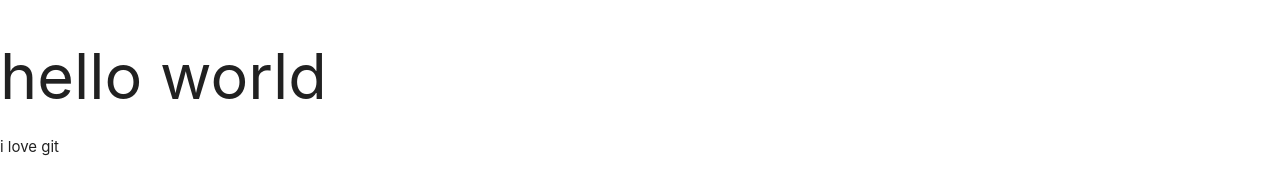
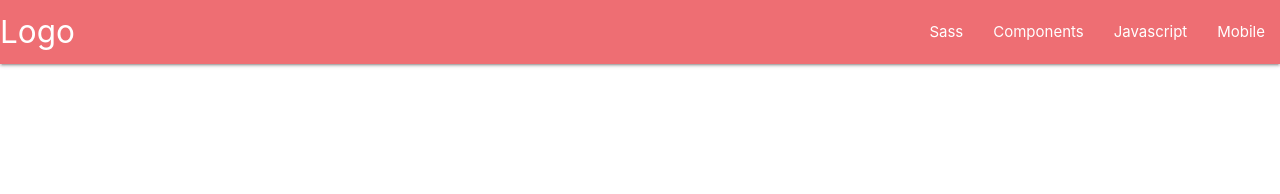
Before and after one commit to MohammadAminEbadi/PRJ, a plain HTML site: page index.html in a window 1280 px wide. Drawn offline with Linux system fonts and the light colour scheme.

Commit message:
5th commit after initializing

```diff
--- a/index.html
+++ b/index.html
@@ -5,11 +5,29 @@
     <meta name="viewport" content="width=device-width, initial-scale=1.0">
     <title>MyProject</title>
     <link rel="stylesheet" href="/src/materialize/css/materialize.min.css">
+    <link href="https://fonts.googleapis.com/icon?family=Material+Icons" rel="stylesheet">
     <link rel="stylesheet" href="/src/css/style.css">
 </head>
 <body>
-    <h1> hello world </h1>
-    <p> i love git </p>
+    <nav>
+        <div class="nav-wrapper">
+          <a href="#!" class="brand-logo">Logo</a>
+          <a href="#" data-target="mobile-demo" class="sidenav-trigger"><i class="material-icons">menu</i></a>
+          <ul class="right hide-on-med-and-down">
+            <li><a href="sass.html">Sass</a></li>
+            <li><a href="badges.html">Components</a></li>
+            <li><a href="collapsible.html">Javascript</a></li>
+            <li><a href="mobile.html">Mobile</a></li>
+          </ul>
+        </div>
+      </nav>
+
+      <ul class="sidenav" id="mobile-demo">
+        <li><a href="sass.html">Sass</a></li>
+        <li><a href="badges.html">Components</a></li>
+        <li><a href="collapsible.html">Javascript</a></li>
+        <li><a href="mobile.html">Mobile</a></li>
+      </ul>
 
 
 
--- a/src/js/main.js
+++ b/src/js/main.js
@@ -0,0 +1,4 @@
+document.addEventListener('DOMContentLoaded', function() {
+    var elems = document.querySelectorAll('.sidenav');
+    var instances = M.Sidenav.init(elems, options);
+  });
```
